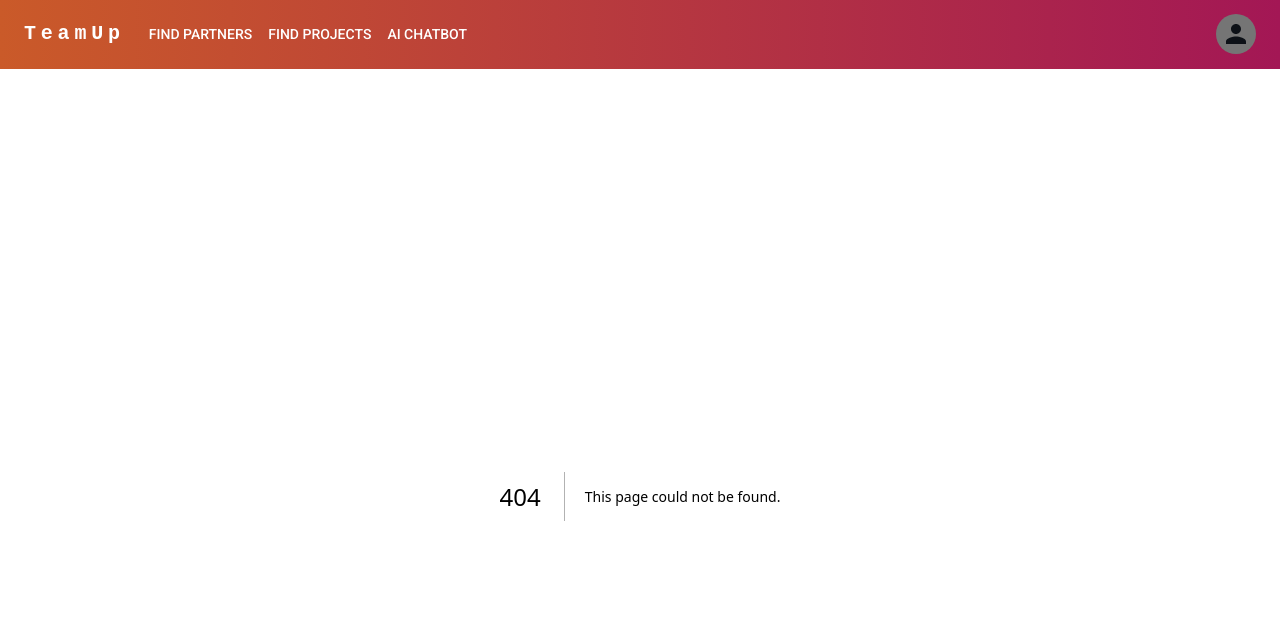
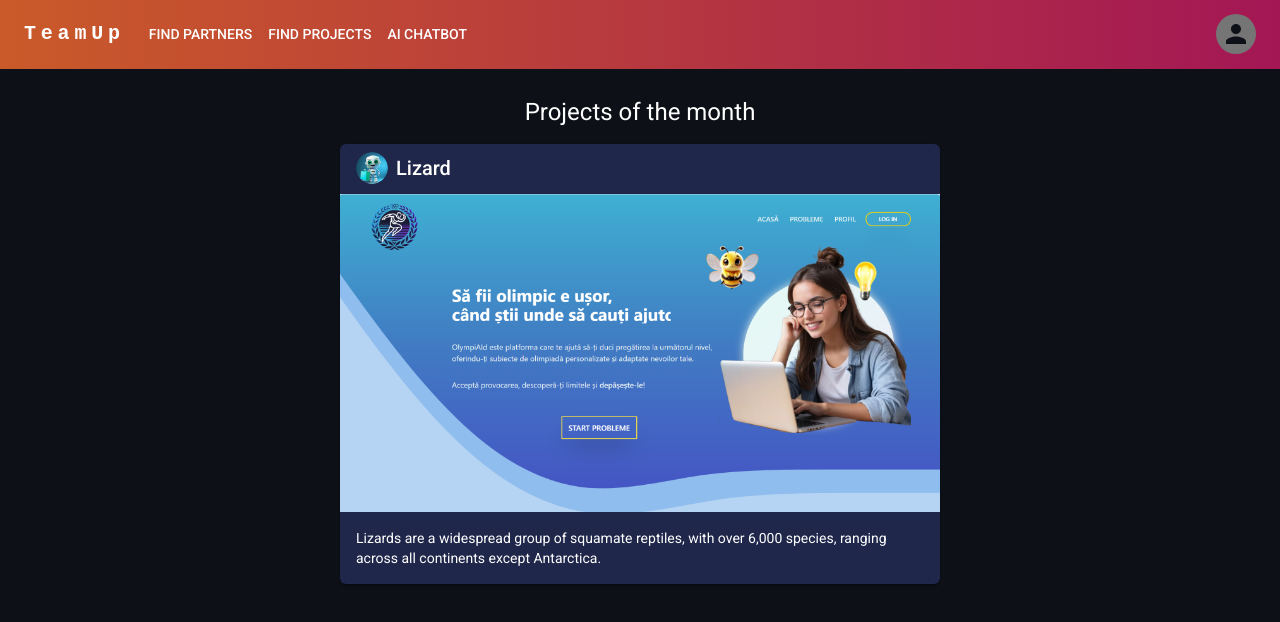
Before and after one commit to AndyStan112/teamup, a Next.js app: page /home in a window 1280 px wide. Before the commit this address had no page. Shown: the top 622 px of the page. Built offline with nearby package versions, Linux system fonts and the light colour scheme; what @mui/material-nextjs would draw is missing.

Commit message:
chabged theme, added project card in home

```diff
--- /dev/null
+++ b/src/app/home/page.tsx
@@ -0,0 +1,57 @@
+"use client"
+import * as React from 'react';
+import { Card, CardContent, CardMedia, Typography, Stack, Grid2 as Grid, Avatar, CardActionArea } from '@mui/material';
+
+export default function ActionAreaCard() {
+  const handleAvatarClick = () => {
+    console.log("Avatar clicked");
+  };
+
+  const handleCardClick = () => {
+    console.log("Card clicked");
+  };
+
+  return (
+    <Stack alignItems="center" spacing={2}>
+      <Typography gutterBottom variant="h5" component="div" color="white">
+        Projects of the month
+      </Typography>
+
+      <Card sx={{ maxWidth: 600, borderRadius: 1.5 }}>
+        <CardContent sx={{ padding: "8px 16px", minHeight: 50 }}>
+          <Grid container alignItems="center" spacing={1}>
+            <Grid>
+              <Avatar
+                src="/images/profile-avatar-1.png"
+                alt="Profile Avatar"
+                sx={{ width: 32, height: 32, cursor: "pointer" }}
+                onClick={handleAvatarClick}
+              />
+            </Grid>
+            <Grid>
+              <Typography variant="h6" component="div" color="white">
+                Lizard
+              </Typography>
+            </Grid>
+          </Grid>
+        </CardContent>
+
+        <CardActionArea onClick={handleCardClick}>
+          <CardMedia
+            component="img"
+            height="140"
+            image="/images/project.png"
+            alt="Project Image"
+          />
+
+          <CardContent>
+            <Typography variant="body2" sx={{ color: 'white' }}>
+              Lizards are a widespread group of squamate reptiles, with over 6,000
+              species, ranging across all continents except Antarctica.
+            </Typography>
+          </CardContent>
+        </CardActionArea>
+      </Card>
+    </Stack>
+  );
+}
--- a/src/theme.ts
+++ b/src/theme.ts
@@ -16,7 +16,7 @@ const theme = createTheme({
         },
         background: {
             default: "#0d1117",
-            paper: "#161b22",
+            paper: "#131b41",
         },
         mode: "dark",
     },
```
Also changed, not shown: public/images/project.png (added).
